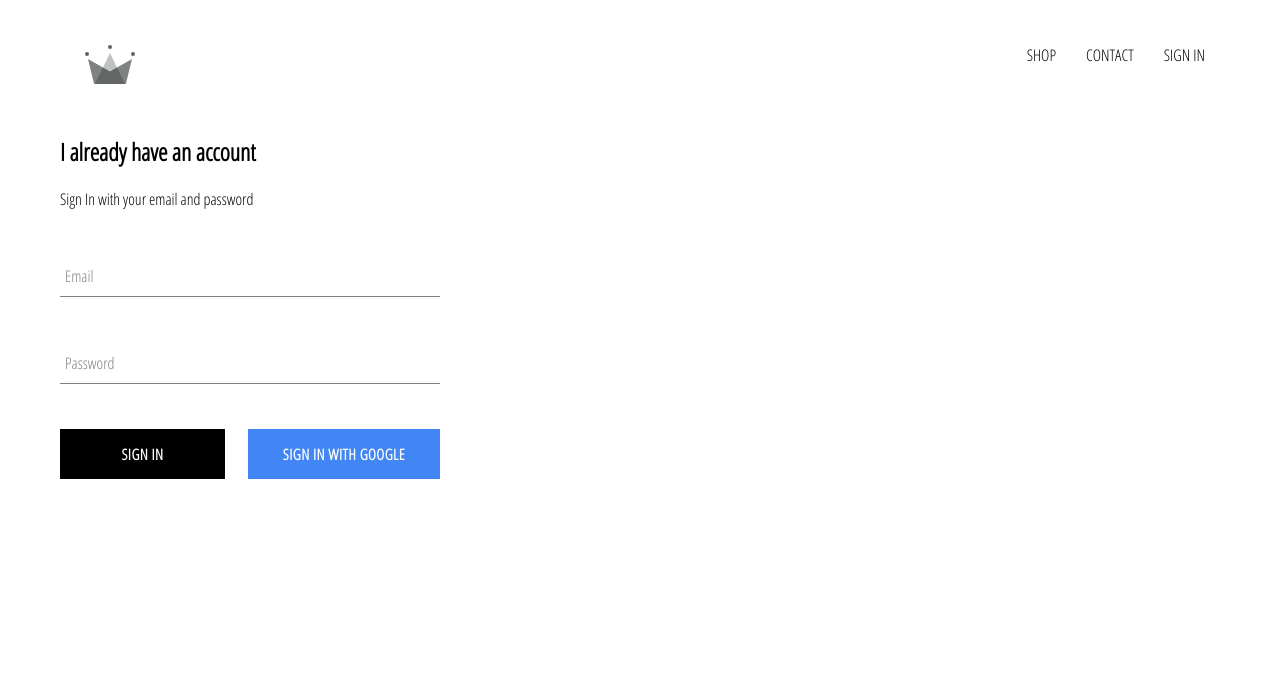
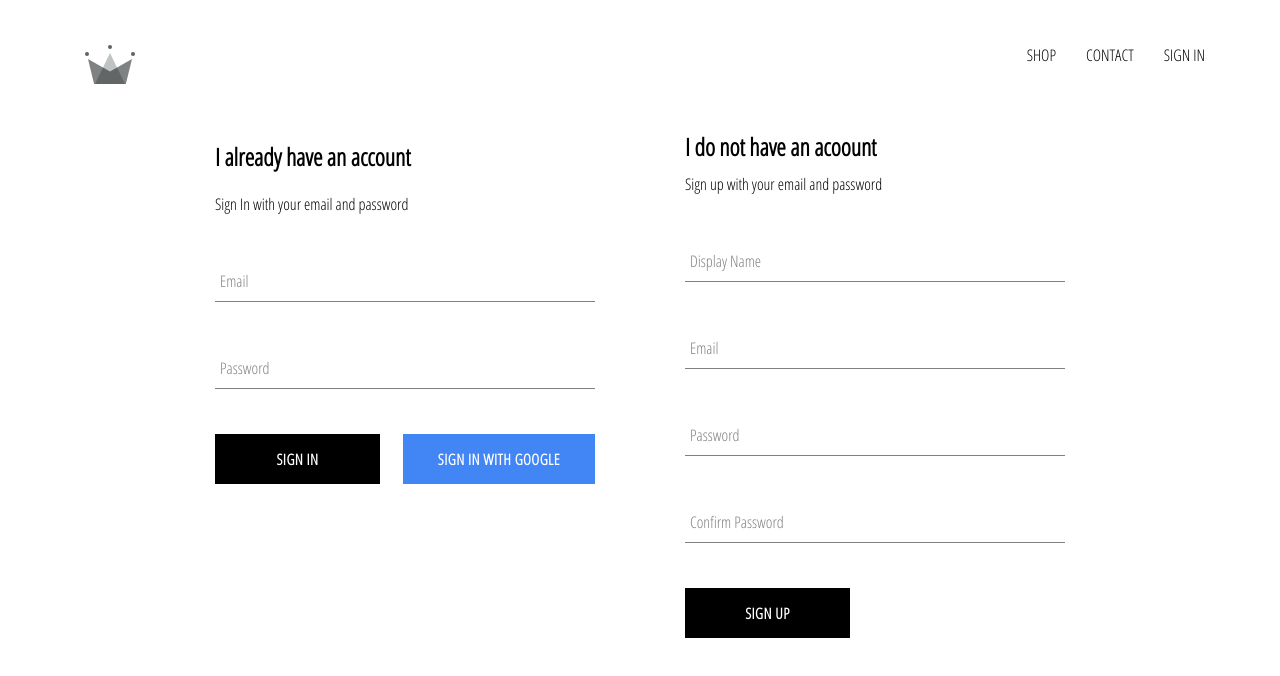
Before and after one commit to architjain-12/ecommerce-react-app-portfolio, a React (Create React App) app: page /signin in a window 1280 px wide. Shown: the top 676 px of the page. Built offline with nearby package versions, Linux system fonts and the light colour scheme; no server answers.

Commit message:
implemented firebase createUserAccount , created Signup form

```diff
--- a/src/App.js
+++ b/src/App.js
@@ -5,7 +5,7 @@
 import ShopPage from './pages/shop/shop.component';
 import Header from './components/header/header.component';
 import SignInAndSignUp from './pages/sign-in-and-sign-up/sign-in-and-sign-up.component';
-import {auth} from './firebase/firebase.utils';
+import {auth , createUserProfileDocument} from './firebase/firebase.utils';
 
 class App extends React.Component {
 constructor(){
@@ -18,9 +18,25 @@
   unsubscribeFromAuth = null;
 
   componentDidMount(){
-    this.unsubscribeFromAuth = auth.onAuthStateChanged(user => {
-      this.setState({currentUser: user});
-    })
+    this.unsubscribeFromAuth = auth.onAuthStateChanged(async userAuth => {
+      if(userAuth){
+        const userRef = await createUserProfileDocument(userAuth);
+
+        userRef.onSnapshot(snapShot => {
+          this.setState({
+            currentUser: {
+              id: snapShot.id,
+              ...snapShot.data()
+            }
+          },()=>{
+            console.log(this.state);
+          });
+        });
+      }
+      else{
+      this.setState({currentUser: userAuth});
+      }
+    });
   }
 
   componentWillUnmount(){
--- /dev/null
+++ b/src/components/sign-up/sign-up.component.jsx
@@ -0,0 +1,96 @@
+import React from 'react';
+import FormInput from '../form-input/form-input.component';
+import CustomButton from '../custom-button/custom-button.component';
+import {auth , createUserProfileDocument} from '../../firebase/firebase.utils';
+import './sign-up.styles.scss';
+
+class SignUp extends React.Component{
+    constructor(){
+        super();
+
+        this.state = {
+            displayName: '',
+            email: '',
+            password: '',
+            confirmPassword: '',
+
+        }
+    }
+
+    handleSUbmit = async event => {
+        event.preventDefault();
+        const {displayName , email , password , confirmPassword} = this.state;
+
+        if(password !== confirmPassword ){
+            alert("Password and Confirm Password don't match");
+            return;
+        }
+
+        try{
+            const{user} = await auth.createUserWithEmailAndPassword(email , password);
+            await createUserProfileDocument(user , {displayName});
+            this.setState({
+                displayName: '',
+                email: '',
+                password: '',
+                confirmPassword: '',
+
+            })
+        }
+        catch(error){
+            console.error(error);
+        }
+    };
+
+    handleChange = event => {
+        const { name , value} = event.target;
+        this.setState({[name]: value});
+    };
+
+    render(){
+        const {displayName , email , password , confirmPassword} = this.state;
+        return(
+            <div className='sign-up'>
+                <h2 className='title'>I do not have an acoount</h2>
+                <span>Sign up with your email and password</span>
+                <form className='sin-up-form' onSubmit={this.handleSUbmit}>
+                    <FormInput
+                        type='text'
+                        name='displayName'
+                        value={displayName}
+                        onChange={this.handleChange}
+                        label='Display Name'
+                        required />
+
+                    <FormInput
+                        type='email'
+                        name='email'
+                        value={email}
+                        onChange={this.handleChange}
+                        label='Email'
+                        required />
+
+                    <FormInput
+                        type='password'
+                        name='password'
+                        value={password}
+                        onChange={this.handleChange}
+                        label='Password'
+                        required />
+
+                    <FormInput
+                        type='password'
+                        name='confirmPassword'
+                        value={confirmPassword}
+                        onChange={this.handleChange}
+                        label='
+                        Confirm Password'
+                        required />
+                     <CustomButton type='submit'>SIGN UP</CustomButton>
+                </form>
+            </div>
+        )
+    }
+}
+
+export default SignUp;
--- /dev/null
+++ b/src/components/sign-up/sign-up.styles.scss
@@ -0,0 +1,9 @@
+.sign-up {
+    display: flex;
+    flex-direction: column;
+    width: 380px;
+
+    .title {
+      margin: 10px 0;
+    }
+  }
--- a/src/firebase/firebase.utils.js
+++ b/src/firebase/firebase.utils.js
@@ -23,4 +23,24 @@
 provider.setCustomParameters({prompt: 'select_account' });
 export const signInWithGoogle = () => auth.signInWithPopup(provider);
 
+export const createUserProfileDocument = async (userAuth , additionalData) => {
+    if(!userAuth) return;
+
+    const userRef = firestore.doc(`users/${userAuth.uid}`);
+    const snapShot = await userRef.get();
+
+    if(!snapShot.exists){
+        const {displayName , email} = userAuth;
+        const createdAt = new Date();
+
+        try{
+            await userRef.set({displayName , email , createdAt , ...additionalData})
+        }
+        catch(error){
+            console.log('error creating user', error.message);
+        }
+    }
+    return userRef;
+};
+
 export default firebase;
--- a/src/pages/sign-in-and-sign-up/sign-in-and-sign-up.component.jsx
+++ b/src/pages/sign-in-and-sign-up/sign-in-and-sign-up.component.jsx
@@ -1,10 +1,12 @@
 import React from 'react';
 import SignIn from '../../components/sign-in/sign-in.component';
+import Signup  from '../../components/sign-up/sign-up.component';
 import './sign-in-and-sign-up.styles.scss';
 
 const SignInAndSignUp = () => (
     <div className='sign-in-and-sign-up'>
-        <SignIn></SignIn>
+        <SignIn />
+        <Signup />
     </div>
 );
 
--- a/src/pages/sign-in-and-sign-up/sign-in-and-sign-up.styles.scss
+++ b/src/pages/sign-in-and-sign-up/sign-in-and-sign-up.styles.scss
@@ -0,0 +1,6 @@
+.sign-in-and-sign-up {
+    width: 850px;
+    display: flex;
+    justify-content: space-between;
+    margin: 30px auto;
+  }
```
